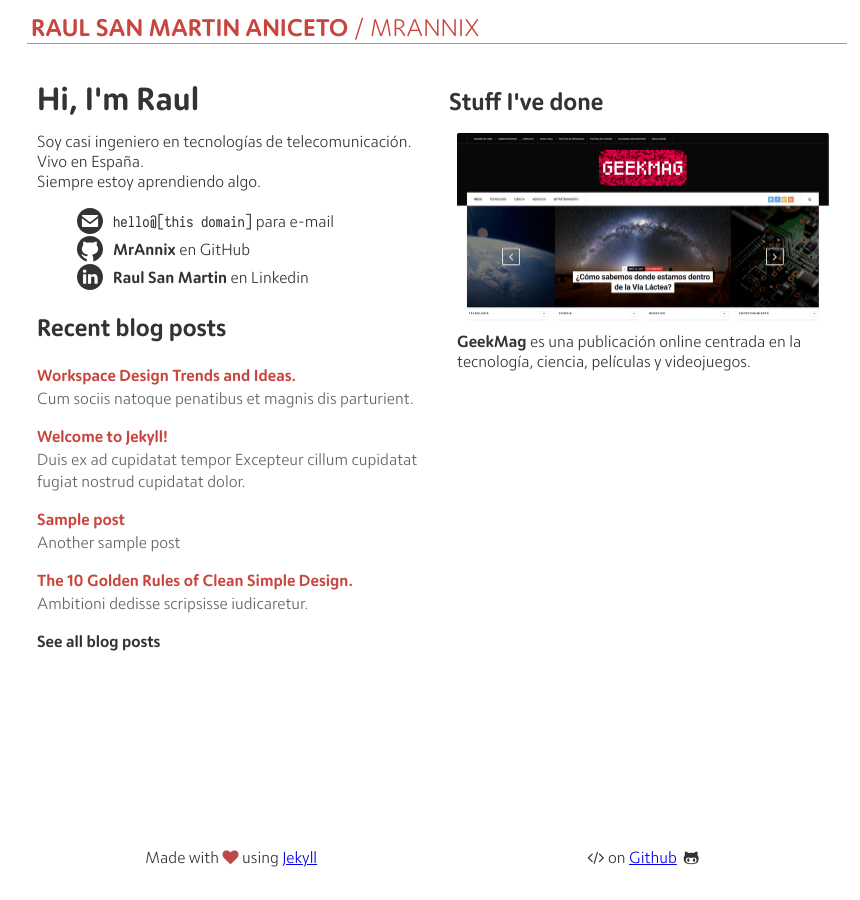
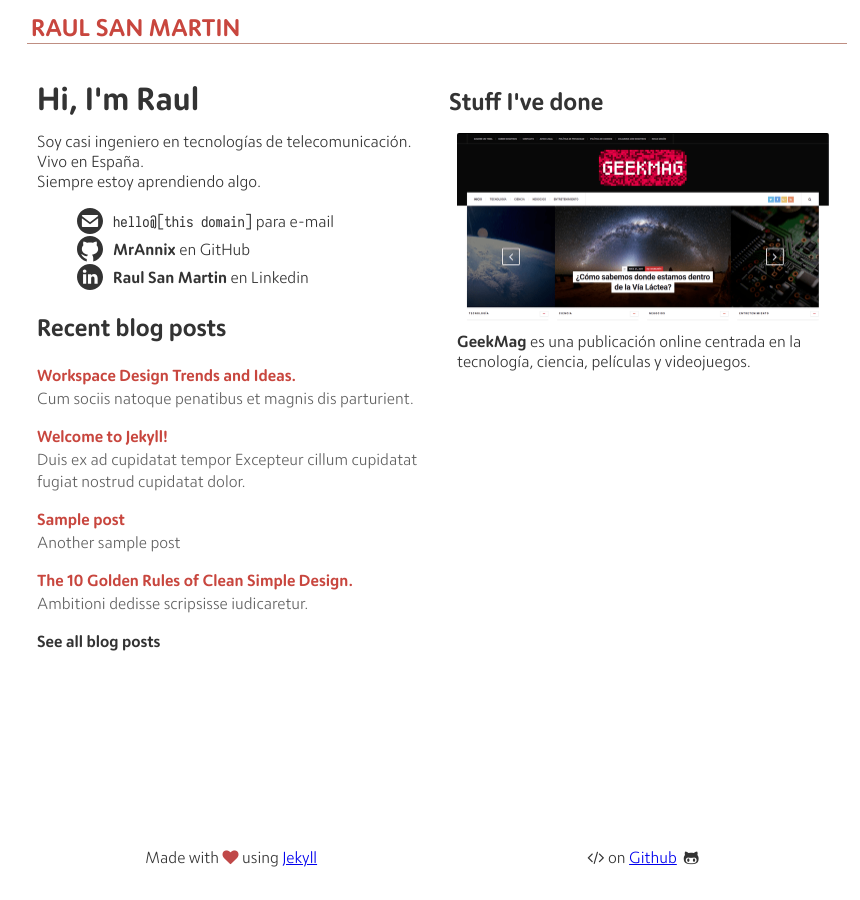
Before and after one commit to MrAnnix/MrAnnix.github.io, a Jekyll site: the page built from index.html, in a window 1280 px wide. Shown: the whole page, without its empty margins (203-1063 px from the left). Built offline with Jekyll 4.4.1, drawn with Linux system fonts in a browser that asks for light colours; the list of posts is cut into pages by our own code.

Commit message:
Changed topbar

```diff
--- a/_config.yml
+++ b/_config.yml
@@ -11,7 +11,8 @@
 permalink: /:categories/:title/
 
 # Top bar
-topbar: "<b>Raul San Martin Aniceto</b> / MrAnnix"
+topbar: "<b>Raul San Martin</b>"
+topbar_home: "<b>Raul San Martin Aniceto</b>"
 
 # Markdown
 markdown: kramdown
--- a/_includes/header.html
+++ b/_includes/header.html
@@ -1,3 +1,4 @@
 <div class=top-bar>
-    <a href="/">{{ site.topbar }}</a>
+    {% if page.name == 'Home' %}<a href="/">{{ site.topbar_home }}</a>{% else %}<a href="/">{{ site.topbar }}</a>{% endif %}
+
 </div>
```
